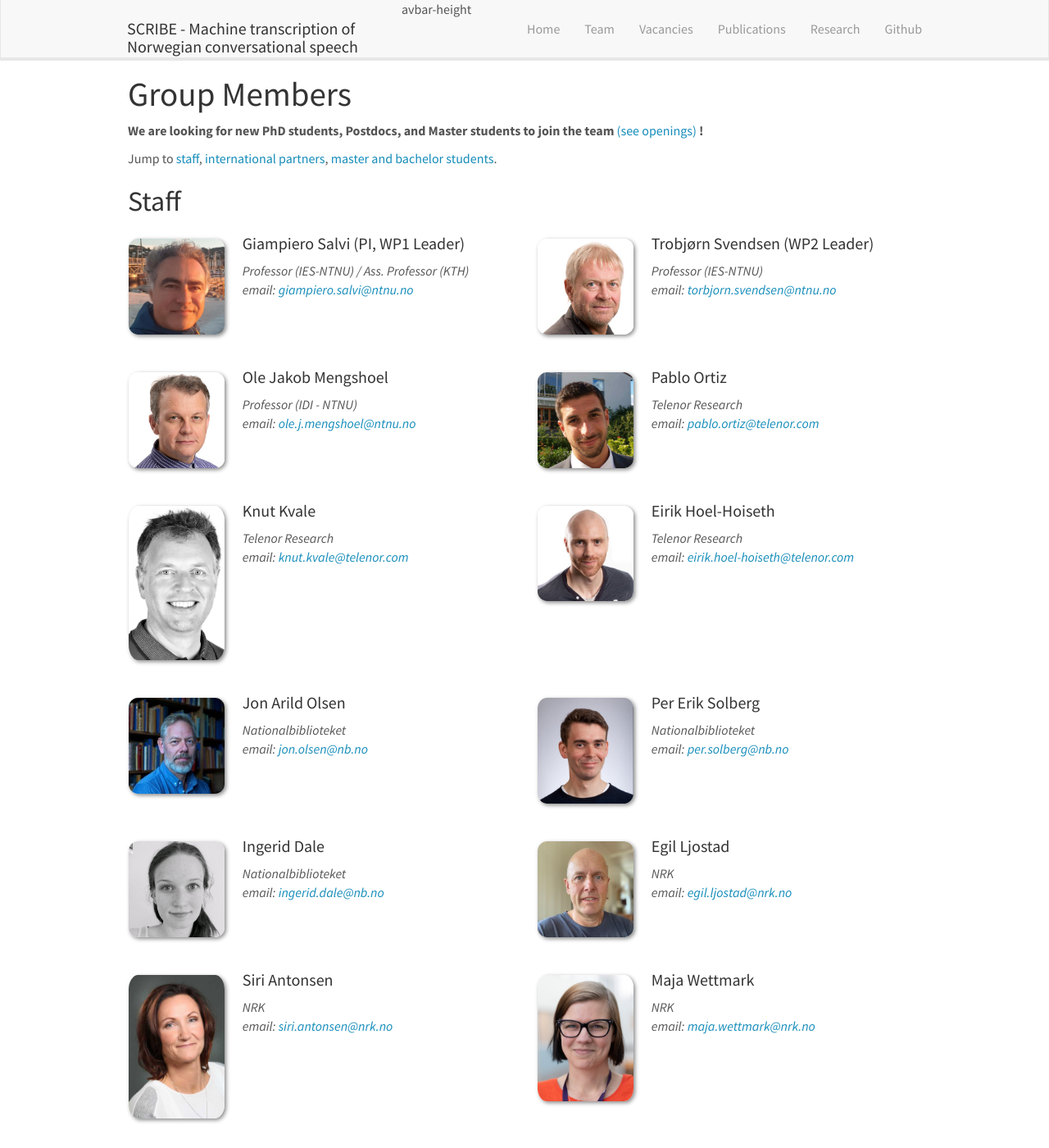
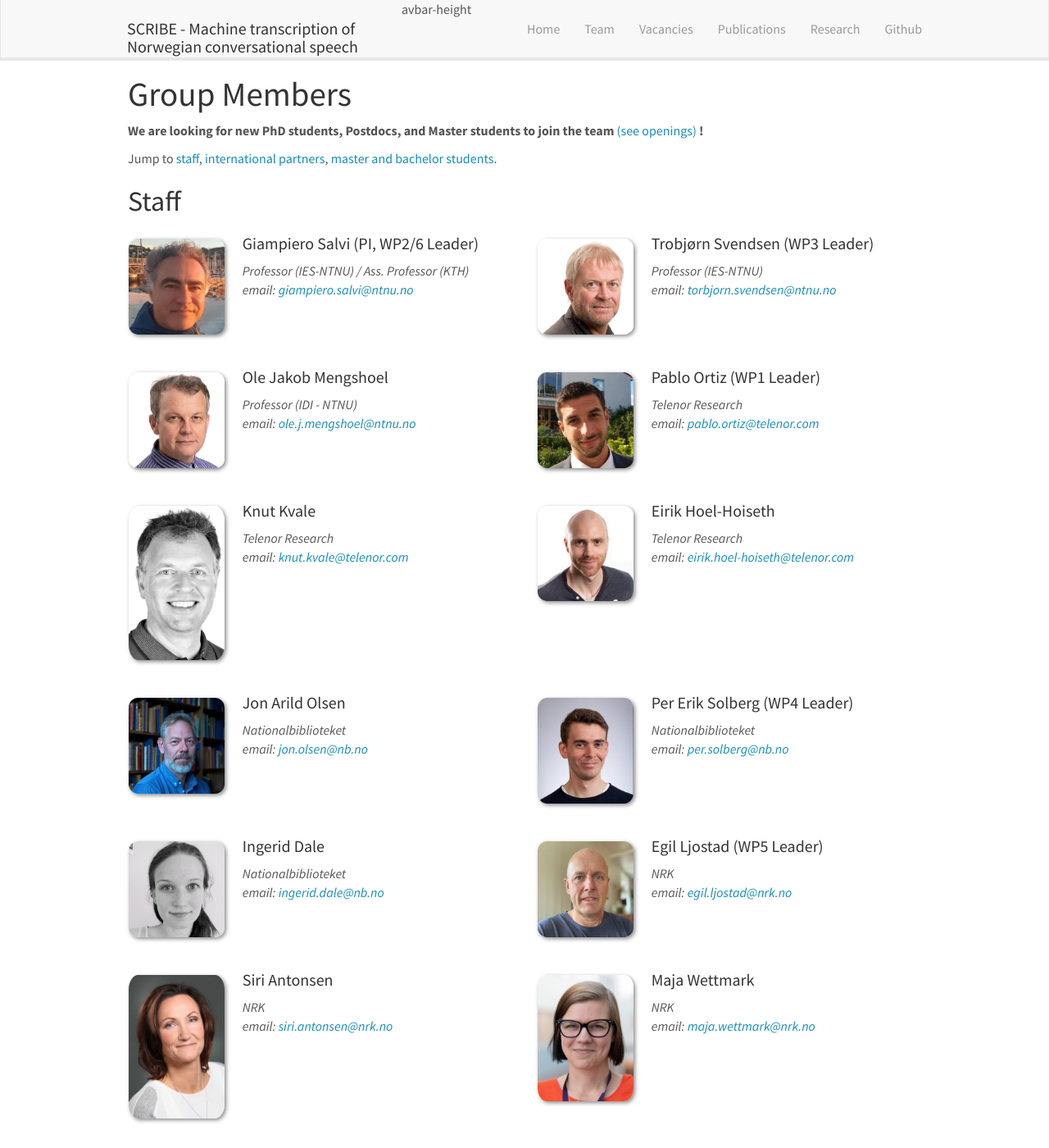
Before and after one commit to scribe-project/scribe-project.github.io, a Jekyll site: the page built from _pages/team.md, in a window 1280 px wide and 1400 px high. Shown: the whole window at 82% size. Built offline with Jekyll 4.4.1, drawn with Linux system fonts in a browser that asks for light colours; nearby versions of some CDN libraries.

Commit message:
updated team members

```diff
--- a/_data/team_members.yml
+++ b/_data/team_members.yml
@@ -1,11 +1,11 @@
-- name: Giampiero Salvi (PI, WP1 Leader)
+- name: Giampiero Salvi (PI, WP2/6 Leader)
   photo: giampiero.jpg
   info: Professor (IES-NTNU) / Ass. Professor (KTH)
   email: giampiero.salvi@ntnu.no
   number_educ: 0
   education1: Ph.D, Computer Science, KTH
 
-- name: Trobjørn Svendsen (WP2 Leader)
+- name: Trobjørn Svendsen (WP3 Leader)
   photo: torbjorn.jpg
   info: Professor (IES-NTNU)
   email: torbjorn.svendsen@ntnu.no
@@ -19,7 +19,7 @@
   number_educ: 0
   education1: PhD XXX, University of Napoli
 
-- name: Pablo Ortiz
+- name: Pablo Ortiz (WP1 Leader)
   photo: pablo.jpg
   info: Telenor Research
   email: pablo.ortiz@telenor.com
@@ -43,7 +43,7 @@
   email: jon.olsen@nb.no
   number_educ: 0
 
-- name: Per Erik Solberg
+- name: Per Erik Solberg (WP4 Leader)
   photo: per_erik.jpg
   info: Nationalbiblioteket
   email: per.solberg@nb.no
@@ -55,7 +55,7 @@
   email: ingerid.dale@nb.no
   number_educ: 0
 
-- name: Egil Ljostad
+- name: Egil Ljostad (WP5 Leader)
   photo: egil.jpg
   info: NRK
   email: egil.ljostad@nrk.no
```
